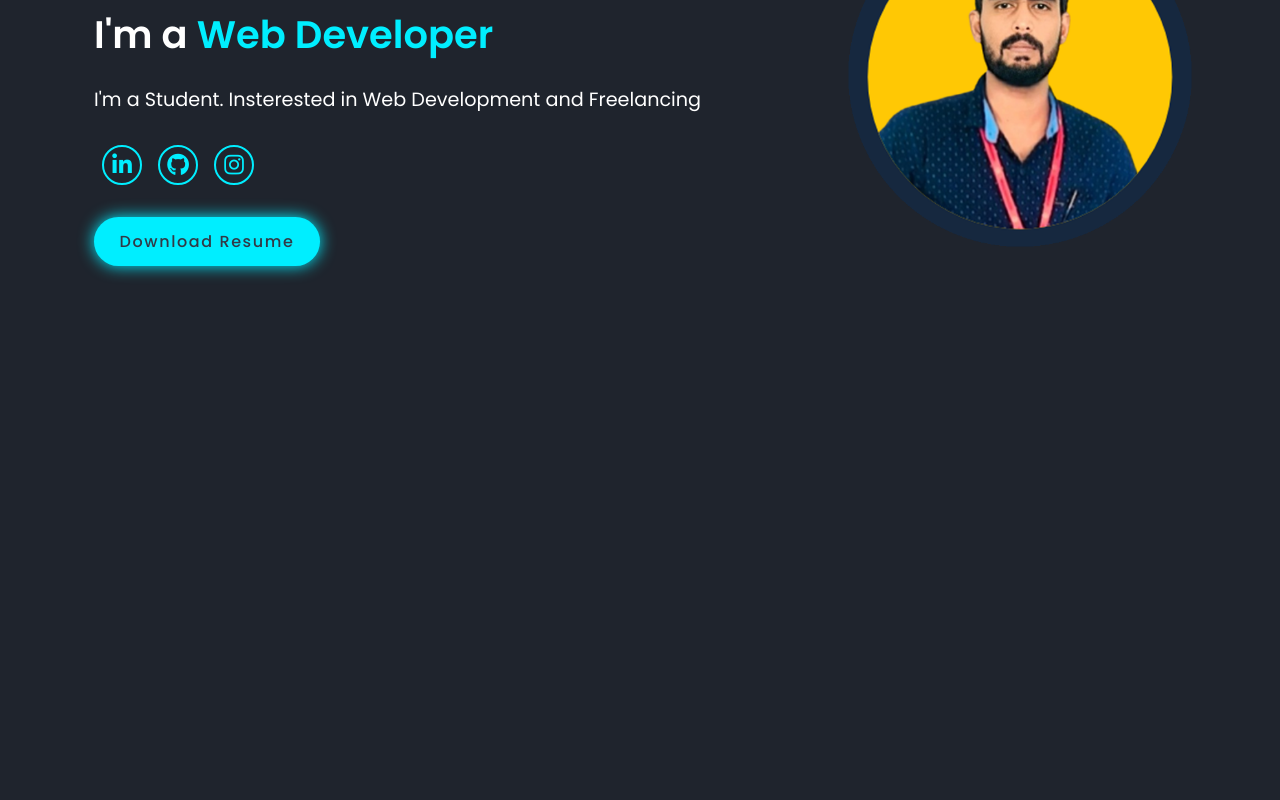
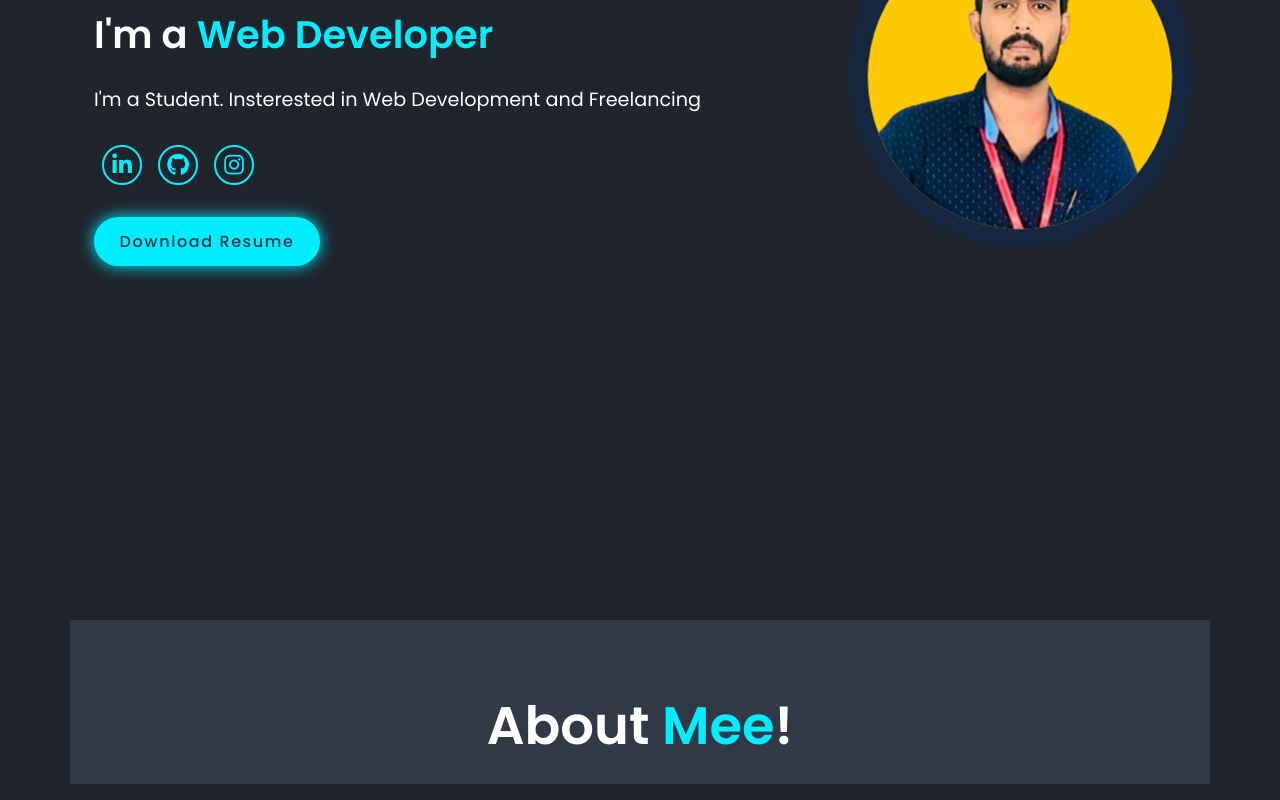
Before and after one commit to sisi-tarak/portfolio, a React (Vite) app: page / in a window 1280 px wide. Shown: the part 372-1172 px from the top of the page. Before the commit the page ends 894 px from the top, so only its background shows below. Built offline with nearby package versions, Linux system fonts and the light colour scheme.

Commit message:
update 18.04 - 15:05

```diff
--- a/src/App.jsx
+++ b/src/App.jsx
@@ -1,12 +1,16 @@
 import React from "react";
 import Navbar from "./Components/Navbar/Navbar.jsx";
 import Cover from "./Components/Cover/Cover.jsx";
+import AboutMe from "./Components/AboutMe/AboutMe.jsx";
+import DivSpace from "./Components/DivSpace/DivSpace.jsx";
 
 const App = () => {
   return (
     <>
       <Navbar />
       <Cover />
+      <DivSpace/>
+      <AboutMe />
     </>
   );
 };
--- /dev/null
+++ b/src/Components/AboutMe/AboutMe.css
@@ -0,0 +1,3 @@
+#about {
+  background: var(--second-bg-color);
+}
--- /dev/null
+++ b/src/Components/AboutMe/AboutMe.jsx
@@ -0,0 +1,14 @@
+import React from "react";
+import "./AboutMe.css";
+
+const AboutMe = () => {
+  return (
+    <div className="container-fluid text-center mt-5 pt-5 mb-3" id="about">
+      <h3 className="py-5 ">
+        About <span>Mee</span>!
+      </h3>
+    </div>
+  );
+};
+
+export default AboutMe;
--- a/src/Components/Cover/Cover.jsx
+++ b/src/Components/Cover/Cover.jsx
@@ -3,7 +3,7 @@ import "./Cover.css";
 
 const Cover = () => {
   return (
-    <div className="container py-5 my-5">
+    <div className="container py-5 mb-5 my-5">
       <div className="row align-items-center my-5 py-5">
         <div className="col-lg-7 py-5 order-2 order-lg-1 px-4">
           <h4 className="font-weight-bold">Hello, Its me</h4>
--- /dev/null
+++ b/src/Components/DivSpace/DivSpace.css
@@ -0,0 +1,3 @@
+.divSpace {
+  height: 50px;
+}
--- /dev/null
+++ b/src/Components/DivSpace/DivSpace.jsx
@@ -0,0 +1,8 @@
+import React from "react";
+import "./DivSpace.css";
+
+const DivSpace = () => {
+  return <div className="container-fluid my-5 divSpace"></div>;
+};
+
+export default DivSpace;
--- a/src/Components/Navbar/Navbar.jsx
+++ b/src/Components/Navbar/Navbar.jsx
@@ -21,14 +21,14 @@ const Navbar = () => {
             <a href="#home" className="navLink nav-link mx-1 active">
               Home
             </a>
-            <a href="#projects" className="navLink nav-link mx-2">
-              Projects
+            <a href="#about" className="navLink nav-link mx-2">
+              About
             </a>
             <a href="#skills" className="navLink nav-link mx-2">
               Skills
             </a>
-            <a href="#about" className="navLink nav-link mx-2">
-              About
+            <a href="#projects" className="navLink nav-link mx-2">
+              Projects
             </a>
             <a href="#contactme" className="navLink nav-link mx-2">
               Contact
--- a/src/index.css
+++ b/src/index.css
@@ -70,6 +70,12 @@ h4 {
   line-height: 1.1 !important;
 }
 
+h3 {
+  font-size: 3.3rem !important;
+  font-weight: 600 !important;
+  line-height: 1.2rem !important;
+}
+
 h2 {
   font-size: 4.2rem !important;
   font-weight: 700 !important;
@@ -88,7 +94,7 @@ span {
 
 .button {
   display: inline-block;
-  padding: .8rem 1.6rem;
+  padding: 0.8rem 1.6rem;
   background: var(--main-color);
   border-radius: 4rem;
   box-shadow: 0 0 1rem var(--main-color);
```
